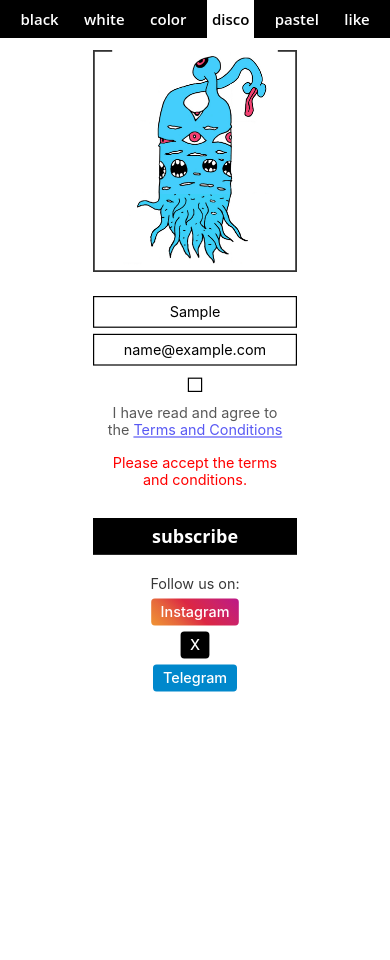
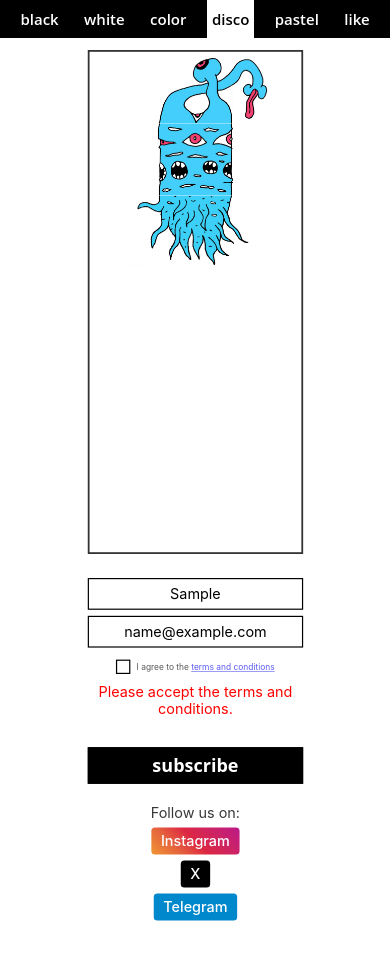
Before and after one commit to zoltanalmodo/ddisco-003, a React (Create React App) app: page /#/like in a window 390 px wide. Both pictures are taken after typing "Sample", "name@example.com" into the empty fields and a click on the button "subscribe". Shown: the top 960 px of the page. Before the commit the page ends 844 px from the top, so only its background shows below. Built offline with nearby package versions, Linux system fonts and the light colour scheme; no server answers.

Commit message:
mobile like page test 003

```diff
--- a/src/App.css
+++ b/src/App.css
@@ -55,6 +55,9 @@
   display: flex;
   align-items: flex-start; /* Align to top to prevent gaps */
   justify-content: center;
+  overflow: hidden; /* Prevent image overflow */
+  margin: 0;
+  padding: 0;
 }
 
 .hue_rotate img {
@@ -62,6 +65,8 @@
   height: 100%;
   object-fit: contain;
   display: block; /* Remove any inline spacing */
+  margin: 0;
+  padding: 0;
 }
 
 .carousel_black {
@@ -266,6 +271,8 @@ input::-webkit-input-placeholder { /* Chrome/Opera/Safari */
   cursor: pointer;
   text-align: center;
   margin-top: 0; /* Remove extra margin */
+  white-space: nowrap; /* Prevent text wrapping on mobile */
+  flex-shrink: 1; /* Allow slight shrinking if needed */
 }
 
 .hidden {
@@ -555,12 +562,14 @@ nav {
 .frame_overlay_dark_grey_buy {
   display: flex;
   flex-direction: column;
-  justify-content: center;
+  justify-content: flex-start; /* Changed from center to flex-start to prevent top overhang */
   align-items: center;
   width: 760px;
   height: 840px;
   border: 3px solid hsl(0, 0%, 20%);
   z-index: 5;
+  padding: 0; /* Remove any padding */
+  overflow: hidden; /* Prevent content overflow over border */
 }
 
 .frame-overlay-light-grey {
@@ -588,12 +597,16 @@ nav {
   height: 840px;
   z-index: 0;
   gap: 0; /* Ensure no gaps between images */
+  padding: 0; /* Remove any padding that could cause overhang */
+  margin: 0; /* Remove any margin */
+  overflow: hidden; /* Prevent any overflow over the border */
 }
 
 .single_image_display_container .hue_rotate {
   flex-shrink: 0; /* Prevent shrinking */
   margin: 0; /* Remove any margins */
   padding: 0; /* Remove any padding */
+  overflow: hidden; /* Prevent image overflow */
 }
 
 .single_image_display {
@@ -725,8 +738,9 @@ li {
   }
   /* ================================================= carousel white buy ================================================= */
   .carousel_white_buy {
-    width: 340px;
-    height: 370px;
+    width: 92vw; /* Wider container - 92% of viewport width */
+    max-width: 400px; /* But not wider than 400px */
+    height: auto;
     margin-top: 50px;
   }
   /* ================================================= carousel white buy ================================================= */
@@ -741,17 +755,38 @@ li {
   }
   .frame_overlay_dark_grey_buy {
     border: 3px solid hsl(0, 0%, 20%);
-    width: 340px;
-    height: 370px;
+    width: 100%; /* Match parent width */
+    aspect-ratio: 340/370; /* Maintain aspect ratio */
+    justify-content: flex-start; /* Prevent top overhang */
+    padding: 0;
+    overflow: hidden;
   }
   .single_image_display_container {
-    width: 340px;
-    height: 370px;
+    width: 100%; /* Match parent width */
+    height: 100%; /* Fill parent */
+    padding: 0;
+    margin: 0;
+    overflow: hidden;
+  }
+  .hue_rotate {
+    height: calc(100% / 3); /* Each image takes 1/3 of container height */
+  }
+  .sizes_container {
+    width: 92vw; /* Match carousel width */
+    max-width: 400px;
   }
   .terms_and_conditions {
     width: 100vw;
     padding: 0 10px;
     box-sizing: border-box;
+  }
+  .checkbox_container {
+    gap: 10px; /* Reduce gap on mobile */
+  }
+  .checkbox_container label {
+    font-size: 14px; /* Smaller font on mobile to fit on one line */
+    white-space: nowrap; /* Keep text on one line */
+    flex-shrink: 0; /* Prevent label from shrinking */
   }
 }
 
@@ -787,8 +822,9 @@ li {
   }
   /* ================================================= carousel white buy ================================================= */
   .carousel_white_buy {
-    width: 340px;
-    height: 370px;
+    width: 92vw; /* Wider container - 92% of viewport width */
+    max-width: 400px; /* But not wider than 400px */
+    height: auto;
     margin-top: 50px;
   }
   /* ================================================= carousel white buy ================================================= */
@@ -803,17 +839,38 @@ li {
   }
   .frame_overlay_dark_grey_buy {
     border: 3px solid hsl(0, 0%, 20%);
-    width: 340px;
-    height: 370px;
+    width: 100%; /* Match parent width */
+    aspect-ratio: 340/370; /* Maintain aspect ratio */
+    justify-content: flex-start; /* Prevent top overhang */
+    padding: 0;
+    overflow: hidden;
   }
   .single_image_display_container {
-    width: 340px;
-    height: 370px;
+    width: 100%; /* Match parent width */
+    height: 100%; /* Fill parent */
+    padding: 0;
+    margin: 0;
+    overflow: hidden;
+  }
+  .hue_rotate {
+    height: calc(100% / 3); /* Each image takes 1/3 of container height */
+  }
+  .sizes_container {
+    width: 92vw; /* Match carousel width */
+    max-width: 400px;
   }
   .terms_and_conditions {
     width: 100vw;
     padding: 0 10px;
     box-sizing: border-box;
+  }
+  .checkbox_container {
+    gap: 10px; /* Reduce gap on mobile */
+  }
+  .checkbox_container label {
+    font-size: 14px; /* Smaller font on mobile to fit on one line */
+    white-space: nowrap; /* Keep text on one line */
+    flex-shrink: 0; /* Prevent label from shrinking */
   }
 }
 
@@ -849,8 +906,9 @@ li {
   }
   /* ================================================= carousel white buy ================================================= */
   .carousel_white_buy {
-    width: 412px;
-    height: 450px;
+    width: 92vw; /* Wider container */
+    max-width: 500px;
+    height: auto;
     margin-top: 50px;
   }
   /* ================================================= carousel white buy ================================================= */
@@ -865,12 +923,25 @@ li {
   }
   .frame_overlay_dark_grey_buy {
     border: 3px solid hsl(0, 0%, 20%);
-    width: 412px;
-    height: 450px;
+    width: 100%;
+    aspect-ratio: 412/450; /* Maintain aspect ratio */
+    justify-content: flex-start;
+    padding: 0;
+    overflow: hidden;
   }
   .single_image_display_container {
-    width: 412px;
-    height: 450px;
+    width: 100%;
+    height: 100%; /* Fill parent */
+    padding: 0;
+    margin: 0;
+    overflow: hidden;
+  }
+  .hue_rotate {
+    height: calc(100% / 3); /* Each image takes 1/3 of container height */
+  }
+  .sizes_container {
+    width: 92vw;
+    max-width: 500px;
   }
   .terms_and_conditions {
     width: 100vw;
--- a/src/components/FormValidation.js
+++ b/src/components/FormValidation.js
@@ -138,7 +138,7 @@ export const FormValidation = () => {
             checked={formData.termsAccepted}
             onChange={handleChange}
           />
-          <label htmlFor="termsAccepted">I have read and agree to the <Link to="/terms-and-conditions" style={{ textDecoration: 'underline' }}>Terms and Conditions</Link></label>
+          <label htmlFor="termsAccepted">I agree to the <Link to="/terms-and-conditions" style={{ textDecoration: 'underline' }}>terms and conditions</Link></label>
           {errors.termsAccepted && !formData.termsAccepted && (
             <p className="error_message">{errors.termsAccepted}</p>
           )}
```
